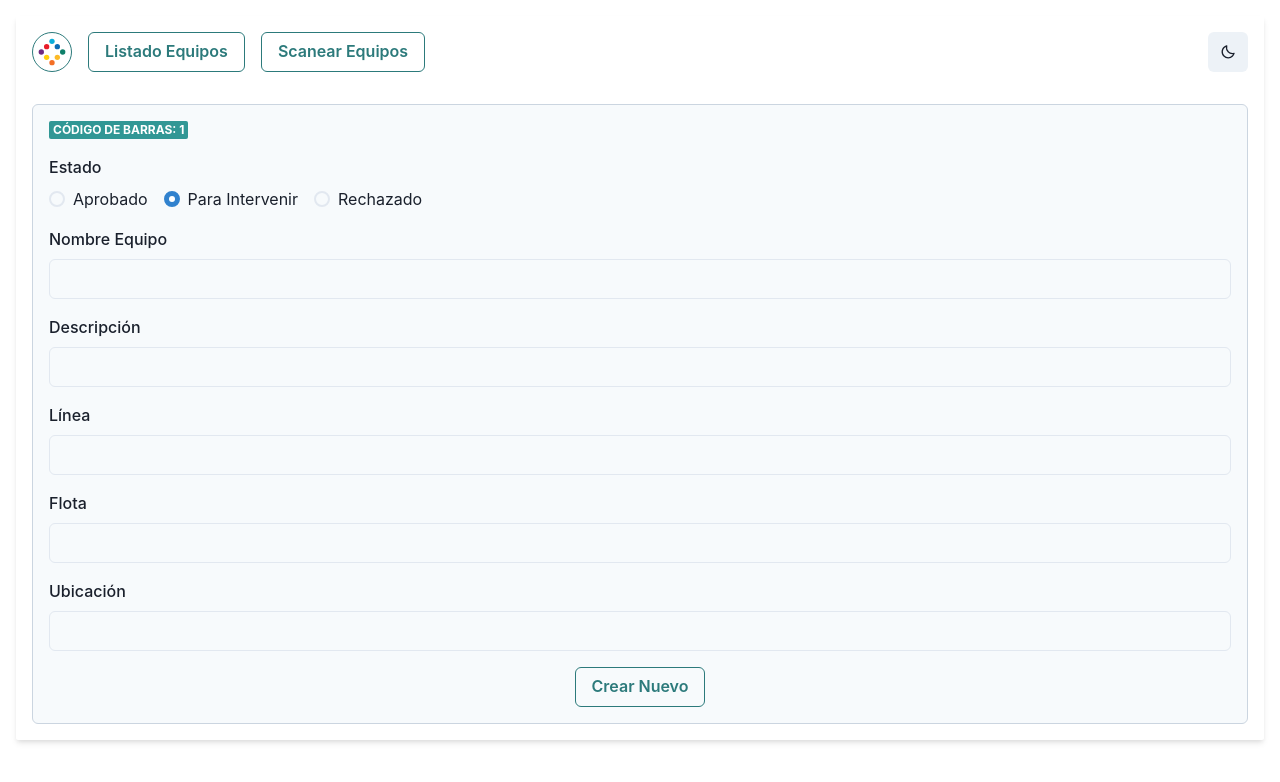
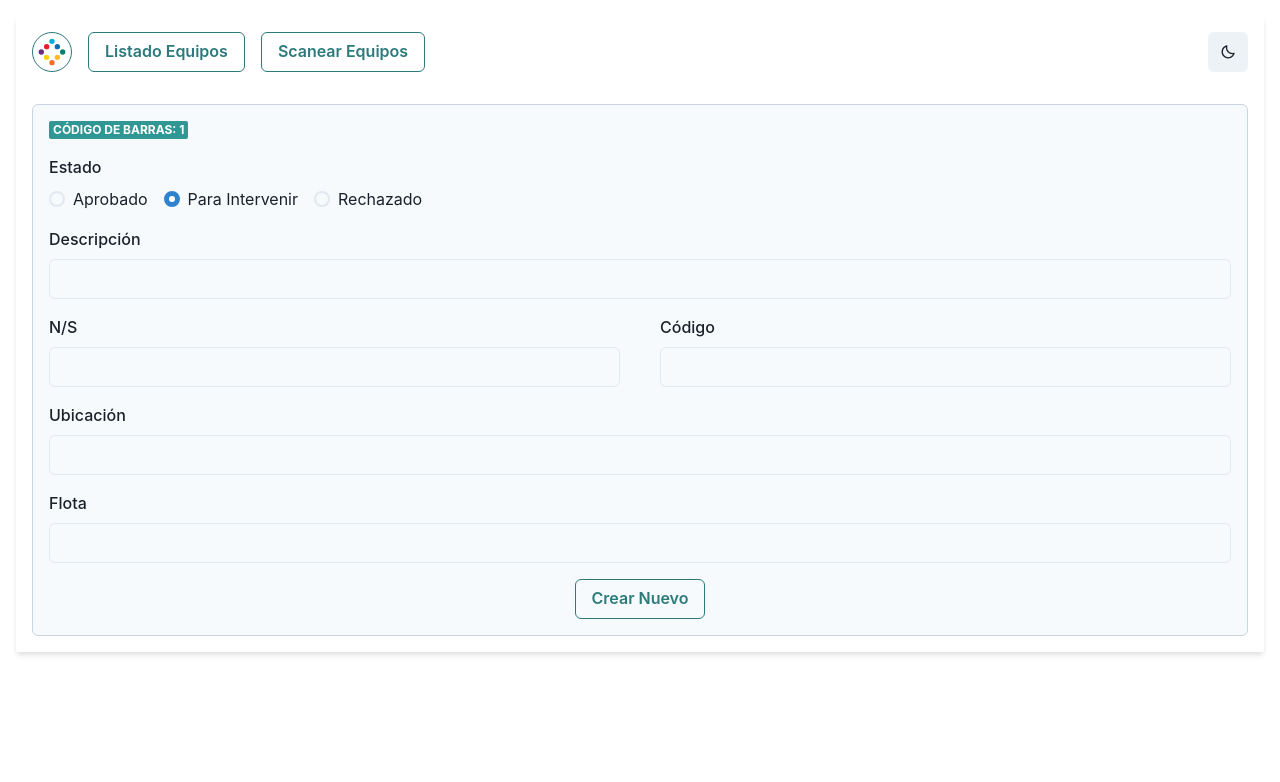
Before and after one commit to juaneme8/control-stock, a Next.js app: page /details/1 in a window 1280 px wide. Shown: the top 782 px of the page. Built offline with nearby package versions, Linux system fonts and the light colour scheme; no server answers.

Commit message:
Detalles de dispositivo y actualización funcionando

```diff
--- a/components/DeviceDetails.js
+++ b/components/DeviceDetails.js
@@ -1,18 +1,6 @@
 import React, { useEffect, useState } from 'react';
 
-import {
-  Button,
-  FormControl,
-  FormLabel,
-  Input,
-  Badge,
-  Box,
-  Center,
-  HStack,
-  Radio,
-  RadioGroup,
-  useToast,
-} from '@chakra-ui/react';
+import { Button, FormControl, FormLabel, Input, Badge, Box, Center, HStack, Radio, RadioGroup, useToast, SimpleGrid } from '@chakra-ui/react';
 import axios from 'axios';
 
 const DeviceDetails = ({ barcode }) => {
@@ -28,16 +16,15 @@ const DeviceDetails = ({ barcode }) => {
 			// Si el código buscado no existe obtengo null
 			if (!data) setDevice({});
 			else setDevice(data);
-
 		};
 
 		fetchDevice();
 	}, [barcode]);
 
-  const handleInputChange = (e) => {
+	const handleInputChange = e => {
 		setDevice({ ...device, [e.target.name]: e.target.value });
 	};
-  const handleRadioChange = (e) => {
+	const handleRadioChange = e => {
 		// console.log(e);
 		setDevice({ ...device, state: e });
 	};
@@ -52,7 +39,6 @@ const DeviceDetails = ({ barcode }) => {
 				catalogue: device.catalogue,
 				location: device.location,
 				state: device.state,
-        state: device.state,
 			});
 
 			const { data } = res;
@@ -64,7 +50,7 @@ const DeviceDetails = ({ barcode }) => {
 					title: 'Equipo actualizado exitosamente',
 					// description: 'El equipo fue creado exitosamente',
 					status: 'success',
-          duration: 9000,
+					duration: 2000,
 					isClosable: true,
 					position: 'bottom-left',
 				});
@@ -74,7 +60,7 @@ const DeviceDetails = ({ barcode }) => {
 					title: 'Ocurrió un error',
 					// description: 'Ocurrió un error al crear el equipo',
 					status: 'error',
-          duration: 9000,
+					duration: 2000,
 					isClosable: true,
 					position: 'bottom-left',
 				});
@@ -87,55 +73,57 @@ const DeviceDetails = ({ barcode }) => {
 	console.log(device);
 
 	return (
-    <Box bg="gray.50" border="1px" borderColor="gray.300" borderRadius="md" mt={8} p={4}>
-      <Badge colorScheme="teal" mb={4} variant="solid">
+		<Box bg='gray.50' border='1px' borderColor='gray.300' borderRadius='md' mt={8} p={4}>
+			<Badge colorScheme='teal' mb={4} variant='solid'>
 				Código de Barras: {barcode}
 			</Badge>
 
-      <FormControl as="fieldset" id="state" mb={4}>
-        <FormLabel as="legend">Estado</FormLabel>
+			<FormControl as='fieldset' id='state' mb={4}>
+				<FormLabel as='legend'>Estado</FormLabel>
 				<RadioGroup value={device?.state || `fix`} onChange={handleRadioChange}>
 					<HStack spacing={4}>
-            <Radio name="state" value="approved">
+						<Radio name='state' value='approved'>
 							Aprobado
 						</Radio>
-            <Radio name="state" value="fix">
+						<Radio name='state' value='fix'>
 							Para Intervenir
 						</Radio>
-            <Radio name="state" value="rejected">
+						<Radio name='state' value='rejected'>
 							Rechazado
 						</Radio>
 					</HStack>
 				</RadioGroup>
 			</FormControl>
 
-      <FormControl as="fieldset" id="name" mb={4}>
-        <FormLabel as="legend">Nombre Equipo</FormLabel>
-        <Input name="name" value={device?.name || ``} onChange={handleInputChange} />
+			<FormControl id='description' mb={4}>
+				<FormLabel as='legend'>Descripción</FormLabel>
+				<Input name='description' value={device?.description || ``} onChange={handleInputChange} />
+      </FormControl>
+      <SimpleGrid columns={2} spacing={10}>
+				<FormControl id='serie' mb={4}>
+					<FormLabel as='legend'>N/S</FormLabel>
+					<Input name='serie' value={device?.serie || ``} onChange={handleInputChange} />
+				</FormControl>
+				<FormControl id='code' mb={4}>
+					<FormLabel as='legend'>Código</FormLabel>
+					<Input name='code' value={device?.code || ``} onChange={handleInputChange} />
+				</FormControl>
+			</SimpleGrid>
+			<FormControl id='location' mb={4}>
+				<FormLabel as='legend'>Ubicación</FormLabel>
+				<Input name='location' value={device?.location || ``} onChange={handleInputChange} />
 			</FormControl>
 
-      <FormControl id="description" mb={4}>
-        <FormLabel as="legend">Descripción</FormLabel>
-        <Input name="description" value={device?.description || ``} onChange={handleInputChange} />
-      </FormControl>
-      <FormControl id="line" mb={4}>
-        <FormLabel as="legend">Línea</FormLabel>
-        <Input name="line" value={device?.line || ``} onChange={handleInputChange} />
+			<FormControl id='brand' mb={4}>
+				<FormLabel as='legend'>Flota</FormLabel>
+				<Input name='brand' value={device?.brand || ``} onChange={handleInputChange} />
 			</FormControl>
 
-      <FormControl id="manufacturer" mb={4}>
-        <FormLabel as="legend">Flota</FormLabel>
-        <Input name="manufacturer" value={device?.manufacturer || ``} onChange={handleInputChange} />
-      </FormControl>
 
-      <FormControl id="location" mb={4}>
-        <FormLabel as="legend">Ubicación</FormLabel>
-        <Input name="location" value={device?.location || ``} onChange={handleInputChange} />
-      </FormControl>
 
 			<Center>
-        <Button colorScheme="teal" variant="outline" onClick={handleSaveDevice}>
-          {device._id ? 'Actualizar' : 'Crear Nuevo'}
+				<Button colorScheme='teal' variant='outline' onClick={handleSaveDevice}>
+					{device.id ? 'Actualizar' : 'Crear Nuevo'}
 				</Button>
 			</Center>
 		</Box>
```
Lines whose indentation alone changed are shown as unchanged.
